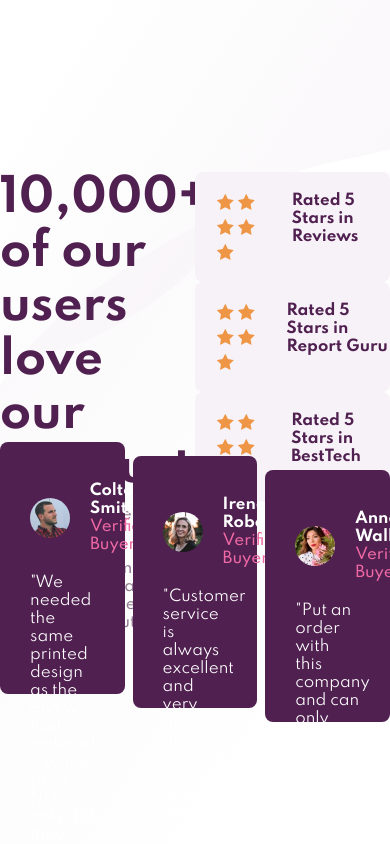
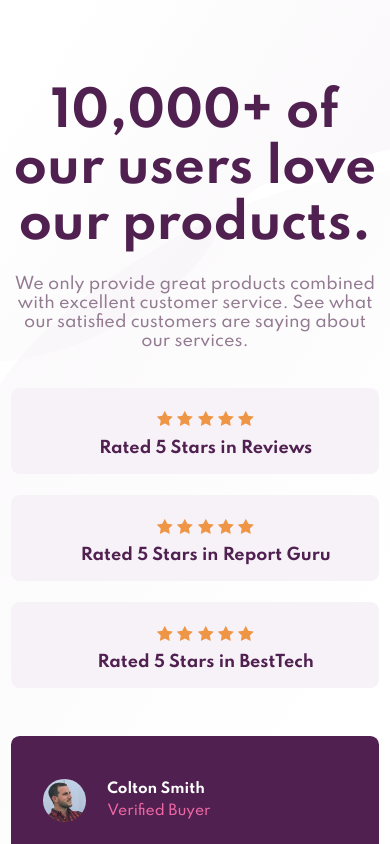
Before and after one commit to elvinasn/social-proof, a plain HTML site: page index.html in a window 390 px wide. Drawn offline with Linux system fonts and the light colour scheme.

Commit message:
Done the mobile version

```diff
--- a/style.css
+++ b/style.css
@@ -19,24 +19,21 @@ body{
     justify-content: center;
     align-items: center;
     font-family: 'Spartan', sans-serif;
-    font-size: 15px;
+    font-size: 1rem;
 }
 .wrapper{
     width: 100%;
-    max-width: 1080px;
-    height: 100%;
-    max-height: 500px;
+    max-width: 75rem;
 }
 .wrapper__top, .wrapper__bot{
     display: flex;
 }
 .wrapper__top{
     justify-content: space-between;
-    margin-bottom: 50px;
-    height: 44%;
+    margin-bottom: 4.66rem;
 }
 .wrapper__top-left{
-    width: 45%;
+    width: 43%;
 }
 .top__paragraph{
     color: hsl(303, 10%, 53%);
@@ -47,7 +44,7 @@ body{
     flex-direction: column;
     align-items: center;
     justify-content: space-between;
-    width: 50%;
+    width: 46%;
     color: hsl(300, 43%, 22%);
     font-weight: 700;
 }
@@ -63,26 +60,29 @@ body{
 .top__ratings{
     display: flex;
     background-color:hsl(300, 24%, 96%);
-    gap: 25px;
+    gap: 1.67rem;
     width: 100%;
-    max-width: 420px;
-    padding: 20px 0px 15px 20px;
-    border-radius: 8px;
+    max-width: 28.125rem;
+    padding: 1.34rem 0 1rem 1.34rem;
+    border-radius: 0.535rem;
 }
 .top__ratings img{
-    margin: 2px;
+    margin: 0.133rem;
+    width: 1rem;
 }
 .wrapper__bot{
     justify-content: space-between;
-    height: 56%;
+    height: 100%;
+    min-height: 16.74rem;
 }
 .bot__section{
     background-color: hsl(300, 43%, 22%);
-    width: 32%;
+    width: 31.5%;
     height: 90%;
-    padding: 40px 30px;
-    border-radius: 8px;
+    padding: 2.67rem 2rem;
+    border-radius: 0.535rem;
     font-weight: 500;
+    font-size: 0.87rem;
 }
 .bot__section-first{
     align-self: flex-start;
@@ -97,27 +97,66 @@ body{
     display: flex;
     align-items:center;
     justify-content: flex-start;
-    gap: 20px;
-    margin-bottom: 20px;
+    gap: 1.34rem;
+    margin-bottom: 1.34rem;
 }
 .section__identity img{
     width: 100%;
-    max-width: 40px;
-    border-radius: 20px;
+    max-width: 2.67rem;
+    border-radius: 1.33rem;
 }
 .identity__name{
     color: white;
     font-weight: 700;
+    padding-bottom: 0.33rem;
 }
 .identity__status{
     color:hsl(333, 80%, 67%);
 }
 .section__paragraph{
     color: white;
+
+    line-height: 1.7;
     font-weight: 400;
 }
 h1{
     color: hsl(300, 43%, 22%);
-    font-size: 45px;
-    margin-bottom: 10px;
+    font-size: 3rem;
+    margin-bottom: 0.66rem;
 }
+@media all and (max-width: 73.3rem){
+    body, html{
+        overflow-y: initial;
+    }
+    body{
+        align-items: flex-start;
+        padding: 5.33rem 0;
+    }
+    .wrapper{
+        max-width: 23rem;
+        text-align: center;
+    }
+    .wrapper__top, .wrapper__bot, .top__ratings{
+        flex-direction: column;
+        margin-bottom: 1.66rem;
+    }
+    .wrapper__bot{
+        gap: 1.33rem;
+    }
+    .bot__section, .wrapper__top-left, .wrapper__top-right{
+        width: 100%;
+    }
+    .bot__section{
+        text-align: left;
+    }
+    .top__paragraph{
+        margin-bottom: 2.33rem;
+    }
+    .top__ratings{
+        margin-bottom: 1.33rem;
+        gap: 0.33rem;
+    }
+    h1{
+        margin-bottom: 1.33rem;
+    }
+}
```
Also changed, not shown: 1 other file.
